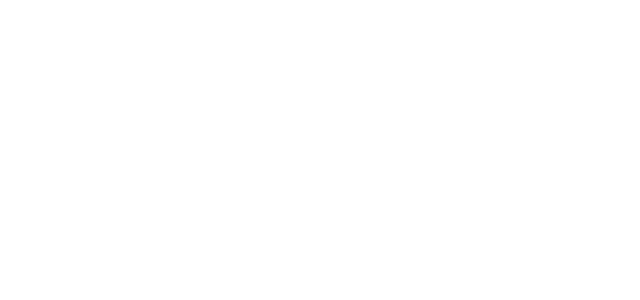
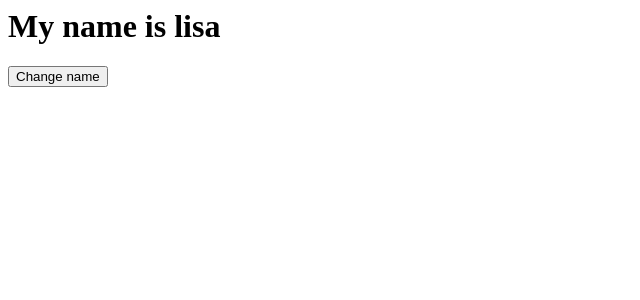
Before and after one commit to lisamaliqi/NetNinjaNotes_React_and_Firebase, a React (Vite) app in the folder 3.state-and-useState/: page / in a window 1280 px wide. Shown: the top 300 px of the page, without its empty margins (0-640 px from the left). Built offline with nearby package versions, Linux system fonts and the light colour scheme.

Commit message:
doing my first state changes with useState

```diff
--- a/3.state-and-useState/src/App.tsx
+++ b/3.state-and-useState/src/App.tsx
@@ -1,9 +1,30 @@
+// all react hooks start with "use"
+// useState hooks is for components that can change over time or in a reaction to something
+import { useState } from "react";
 
 function App() {
+    //This option changes the name in the console, but not the dom, this is because we need to use states
+    /* let name = 'lisa';
+    const handleClick = () => {
+        name = 'tova';
+        console.log(name);
+    }; */
+
+
+    const [name, setName] = useState('lisa');
+    //first one is state value, aka 'lisa'
+    //second is a function which is used to change that state value
+    //second function should always be set+name of the first value, ex    discoMode, setDiscoMode
+
+    const handleClick = () => {
+        setName('tova'); //call the function and change its value to 'tova' when button is clicked
+        console.log(name);
+    };
 
     return (
         <div className="App">
-
+            <h1>My name is {name}</h1>
+            <button onClick={handleClick}>Change name</button>
         </div>
     )
 };
```
